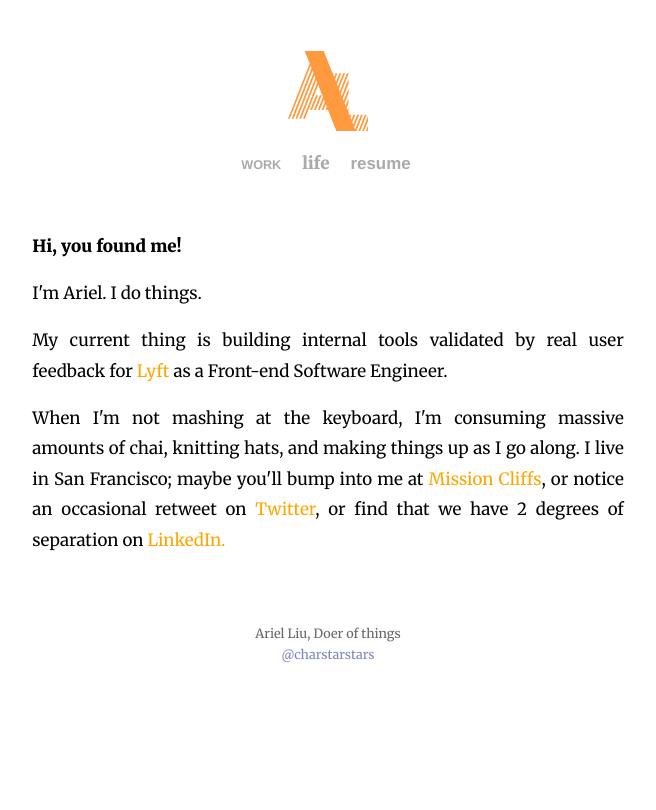
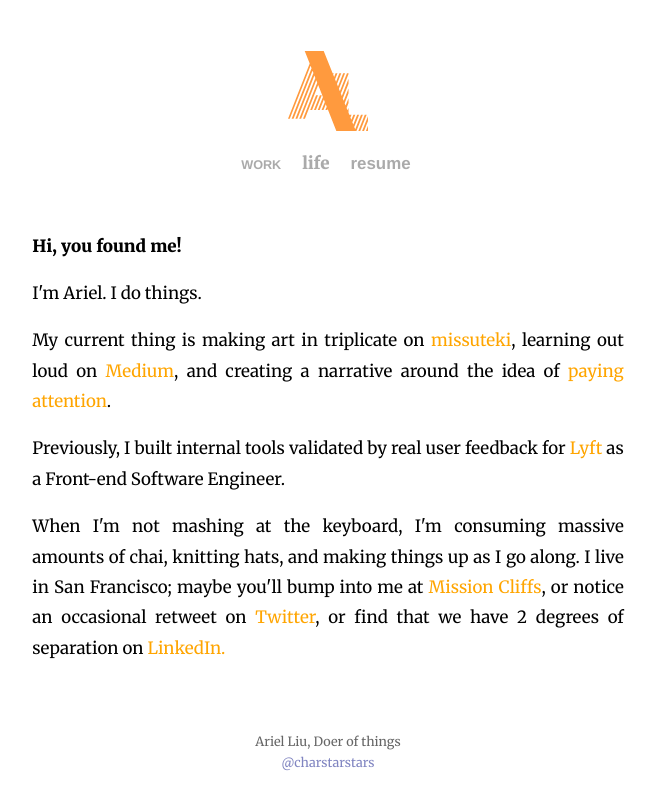
Before and after one commit to charstarstars/charstarstars.github.com, a Jekyll site: the page built from index.html, in a window 1280 px wide. Shown: the top 810 px of the page, without its empty margins (312-968 px from the left). Built offline with Jekyll 4.4.1, drawn with Linux system fonts in a browser that asks for light colours.

Commit message:
Update index.html

```diff
--- a/index.html
+++ b/index.html
@@ -9,7 +9,12 @@ title: [char**]
     I'm Ariel. I do things.
   </p>
   <p>
-    My current thing is building internal tools validated by real user feedback
+    My current thing is making art in triplicate on <a href="/missuteki">missuteki</a>,
+    learning out loud on <a href="https://medium.com/@charstarstars/">Medium</a>, and
+    creating a narrative around the idea of <a href="/gopayattention">paying attention</a>.
+  </p>
+  <p>
+    Previously, I built internal tools validated by real user feedback
     for <a href="https://www.lyft.com/">Lyft</a> as a Front-end Software Engineer.
   </p>
   <p>
```
